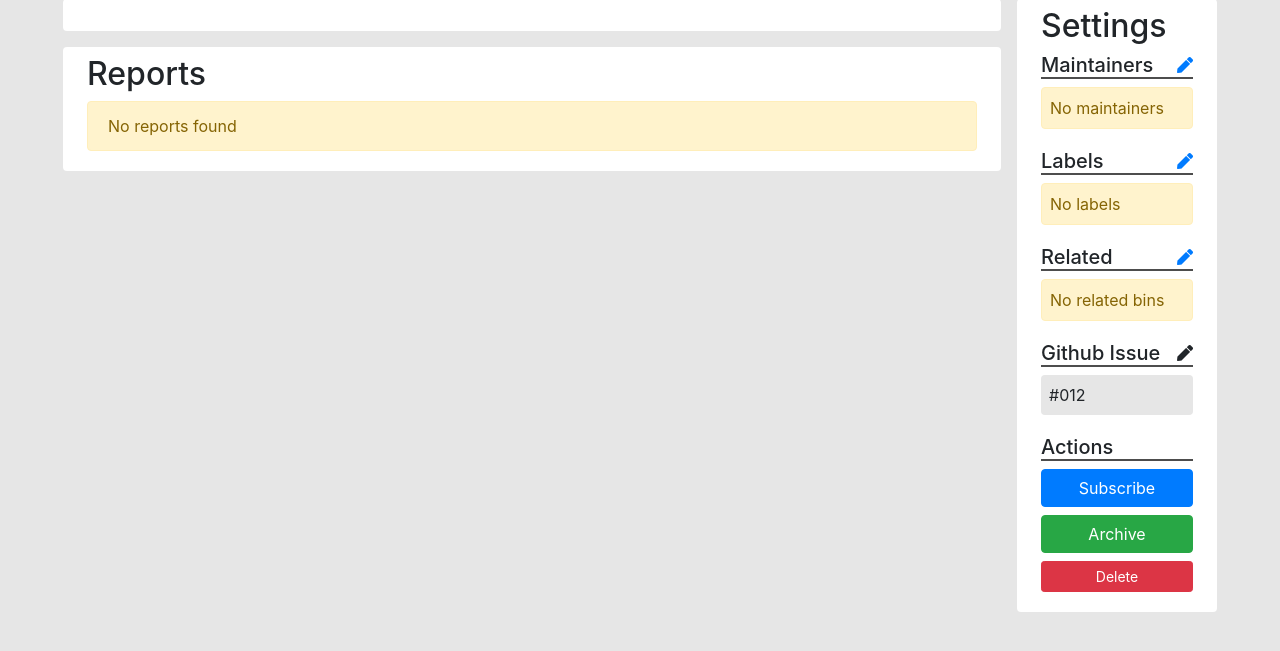
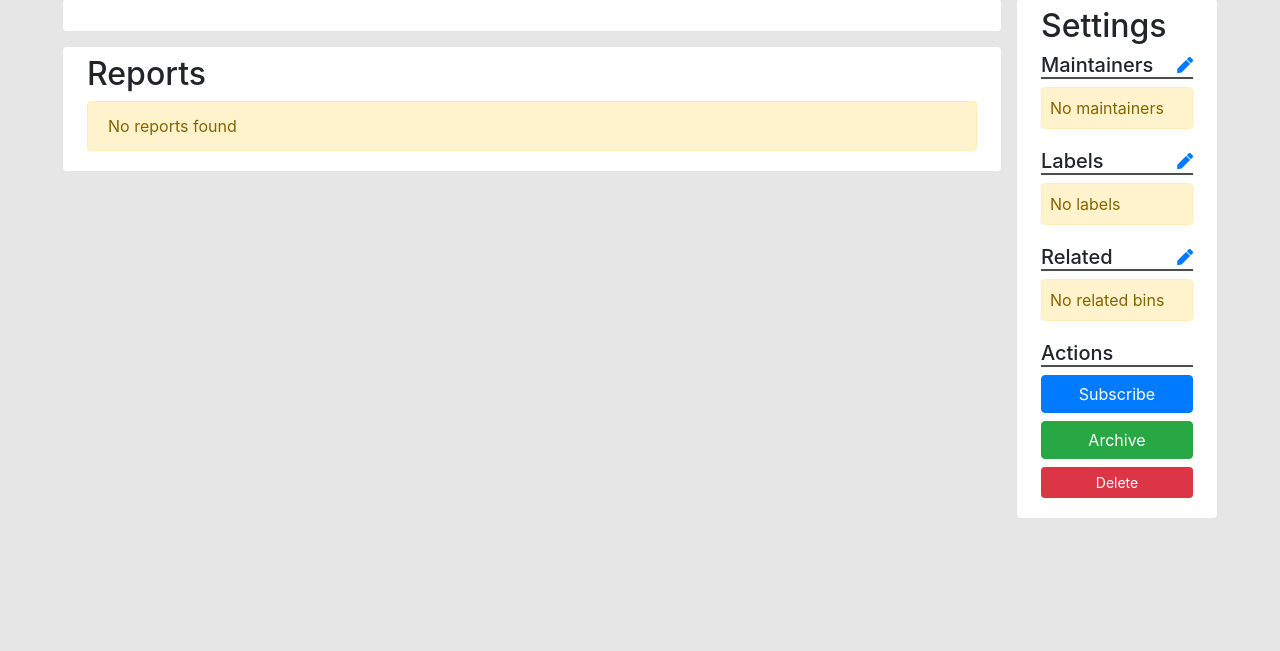
Before and after one commit to The-Compiler/crashbin, a Django app: template crashbin_app/templates/crashbin_app/bin_detail.html in a window 1280 px wide. Shown: the part 93-744 px from the top of the page. Run offline with Django 3.2, Linux system fonts and the light colour scheme; the template is opened without the code that fills it, so the values that code supplies are empty; parts of the project's set-up code (start-up, migrations or seed data) failed here and were passed over; some libraries are stand-ins or nearby versions.

Commit message:
Remove github option

```diff
--- a/crashbin_app/templates/crashbin_app/bin_detail.html
+++ b/crashbin_app/templates/crashbin_app/bin_detail.html
@@ -118,18 +118,6 @@
                     </div>
                     <div class="d-flex flex-column py-2">
                         <div class="d-flex flex-row mb-1 header-underline">
-                            <h5 class="m-0 mr-2">Github Issue</h5>
-                            <i class="fas fa-pen ml-auto my-auto"></i>
-                        </div>
-                        <div class="my-1 p-2 rounded bg-light">
-                            <a class="btn btn-block text-left text-wrap m-0 p-0 border-0" href="#"
-                               role="button">
-                                <p class="my-auto">#012</p>
-                            </a>
-                        </div>
-                    </div>
-                    <div class="d-flex flex-column py-2">
-                        <div class="d-flex flex-row mb-1 header-underline">
                             <h5 class="m-0 mr-2">Actions</h5>
                         </div>
                         <button type="button" id="buttonSubscribe"
```
